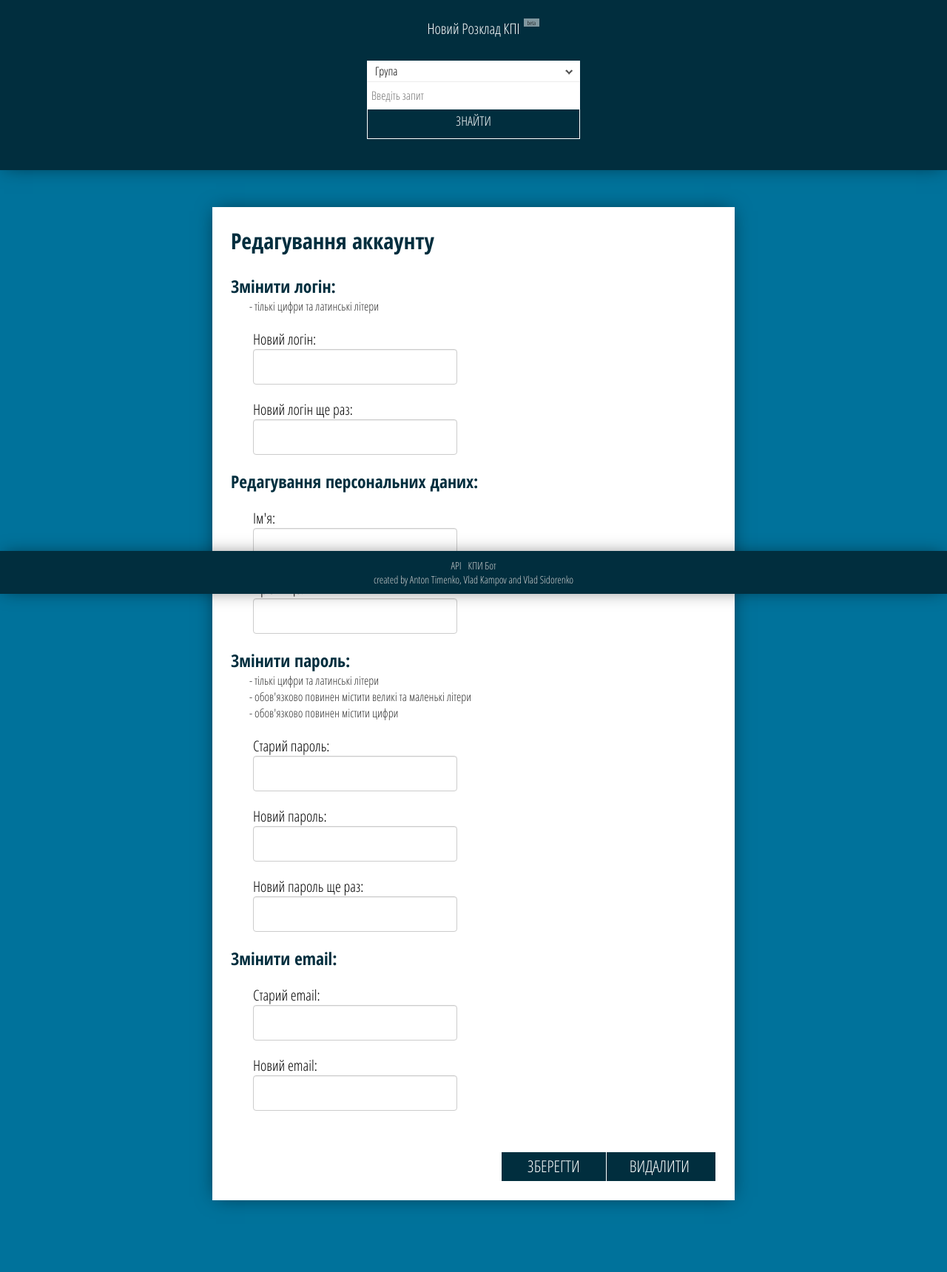
After one commit to techquilateam/rozklad, a Django app: page /profile/ in a window 1280 px wide. The commit adds this page. Shown: the whole page at 74% size. Run offline with Django 3.2, Linux system fonts and the light colour scheme; parts of the project's set-up code (start-up, migrations or seed data) failed here and were passed over.

Commit message:
Fixed view for list of more than 3 groups, html/css for profile page

```diff
--- a/frontend/sass/style.sass
+++ b/frontend/sass/style.sass
@@ -308,7 +308,7 @@ footer
 				margin-bottom: 10px
 				display: inline-block
 			.error
-				line-height: 0
+				line-height: 15px
 				color: $red
 				opacity: 0
 			input[type=text],
@@ -544,11 +544,17 @@ i.type:hover
 	display: none
 	top: 0px
 	left: 0px
+	max-width: 350px
 	background-color: $dark
 	padding: 5px 10px 5px 10px
 	color: white
 	opacity: 0.8
 	border-radius: 5px
+	a
+		color: $white
+		text-decoration: none
+	a:hover
+		text-decoration: underline
 #index_block .title
 	color: #012e3e
 #index_block #shield
@@ -559,3 +565,115 @@ input[type=password]
 #add_to_another_week,
 #edit_with_another_week
 	display: none
+.moregroups-detais
+	border-radius: 0 !important
+	font-size: 14px
+	height: 96px
+	-webkit-column-count: 4
+	-moz-column-count: 4
+	column-count: 4
+	opacity: 0.9
+	@extend #tooltip
+	display: block
+	-webkit-box-sizing: border-box
+	-moz-box-sizing: border-box
+	box-sizing: border-box
+	width: 100%
+	height: 101%
+	font-style: normal
+	display: none
+a.moregroups
+	position: absolute
+	right: 3px
+	bottom: 0
+	width: 10px
+	display: block
+	background-image: url("../img/more.png")
+	background-size: 100% 100%
+	height: 10px
+#profile-settings .container
+	color: #000
+	background: #fff
+	padding: 25px
+	max-width: 800px
+	margin: 50px auto
+	@extend .shadow
+	.title
+		margin: 0 auto 25px
+	h2, h3
+		color: $darker
+		margin: 0 auto
+	.content
+		margin-left: 30px
+	.error
+		line-height: 15px
+		color: $red
+		text-align: right
+		opacity: 0
+	input
+		width: 250px
+		outline: none
+		display: block
+		height: 34px
+		padding: 6px 12px
+		line-height: 1.42857143
+		color: #555
+		background-color: #fff
+		background-image: none
+		border: 1px solid #ccc
+		border-radius: 4px
+		-webkit-box-shadow: inset 0 1px 1px rgba(0,0,0,.075)
+		box-shadow: inset 0 1px 1px rgba(0,0,0,.075)
+		-webkit-transition: border-color ease-in-out .15s,-webkit-box-shadow ease-in-out .15s
+		-o-transition: border-color ease-in-out .15s,box-shadow ease-in-out .15s
+		transition: border-color ease-in-out .15s,box-shadow ease-in-out .15s
+	.has-success
+		border-color: #3c763d
+		-webkit-box-shadow: inset 0 1px 1px rgba(0, 0, 0, .075)
+		box-shadow: inset 0 1px 1px rgba(0, 0, 0, .075)
+
+	.has-success:focus
+		border-color: #2b542c
+		-webkit-box-shadow: inset 0 1px 1px rgba(0, 0, 0, .075), 0 0 6px #67b168
+		box-shadow: inset 0 1px 1px rgba(0, 0, 0, .075), 0 0 6px #67b168
+	.has-warning
+		border-color: #8a6d3b
+		-webkit-box-shadow: inset 0 1px 1px rgba(0, 0, 0, .075)
+		box-shadow: inset 0 1px 1px rgba(0, 0, 0, .075)
+	.has-warning:focus
+		border-color: #66512c
+		-webkit-box-shadow: inset 0 1px 1px rgba(0, 0, 0, .075), 0 0 6px #c0a16b
+		box-shadow: inset 0 1px 1px rgba(0, 0, 0, .075), 0 0 6px #c0a16b
+	.has-error
+		border-color: #a94442
+		-webkit-box-shadow: inset 0 1px 1px rgba(0, 0, 0, .075)
+		box-shadow: inset 0 1px 1px rgba(0, 0, 0, .075)
+	.has-error:focus
+		border-color: #843534
+		-webkit-box-shadow: inset 0 1px 1px rgba(0, 0, 0, .075), 0 0 6px #ce8483
+		box-shadow: inset 0 1px 1px rgba(0, 0, 0, .075), 0 0 6px #ce8483
+	.btn.disabled
+		cursor: not-allowed
+		filter: alpha(opacity=65)
+		-webkit-box-shadow: none
+		box-shadow: none
+		opacity: .65
+	p.hint
+		margin-top: 0
+		opacity: 0.8
+		font-size: 0.8em
+		margin-left: 25px
+	.button
+		background: $dark
+		-webkit-appearance: none
+		float: right
+	.button:hover
+		color: $white
+		opacity: .9
+	.button:after
+		background: $linkhover
+	.button.close
+		float: right
+	.button.close:after,
+	.button.close.active
+		background: $red
--- a/frontend/static/css/responsive.css
+++ b/frontend/static/css/responsive.css
@@ -1,4 +1,4 @@
-@media only screen and (min-device-width: 480px) and (max-device-width: 1024px), only screen and (max-width: 950px){
+@media only screen and (min-device-width: 480px) and (max-device-width: 1024px), only screen and (max-width: 1024px){
 	footer{
 		position: relative;
 	}
@@ -49,6 +49,9 @@
 	    margin-right: 10px;
 	    opacity: 0;
         visibility: hidden;
+	}
+	.moregroups {
+		display: none;
 	}
 	.login.exit {
 	    margin-left: 10px;
@@ -166,7 +169,7 @@
 		margin-left: 5px !important;
 	}
 }
-@media only screen and (min-device-width: 768px) and (max-device-width: 1024px), only screen and (min-width: 749px) and (max-width: 950px){
+@media only screen and (min-device-width: 768px) and (max-device-width: 1024px), only screen and (min-width: 749px) and (max-width: 1024px){
 	.container{
 		width: 656px
 	}
@@ -199,7 +202,7 @@ select::-ms-expand {
 		display: none;
 	}
 }
-@media only screen and (min-width: 951px) and (max-width: 1300px) {
+@media only screen and (min-width: 1025px) and (max-width: 1300px) {
 	.container{
 		max-width: 1200px
 	}
--- a/frontend/static/css/style.css
+++ b/frontend/static/css/style.css
@@ -170,7 +170,7 @@ footer {
   background: #00729b; }
 
 .shadow, header, footer, .sortable-ghost, #overlay .modal, #overlay #areyousure,
-#overlay #another_lesson {
+#overlay #another_lesson, #profile-settings .container {
   -webkit-box-shadow: 0px 0px 25px -5px rgba(0, 0, 0, 0.56);
   -moz-box-shadow: 0px 0px 25px -5px rgba(0, 0, 0, 0.56);
   box-shadow: 0px 0px 25px -5px rgba(0, 0, 0, 0.56); }
@@ -321,7 +321,7 @@ footer {
         display: inline-block; }
       #overlay .modal .content .error, #overlay #areyousure .content .error,
       #overlay #another_lesson .content .error {
-        line-height: 0;
+        line-height: 15px;
         color: #FF6140;
         opacity: 0; }
       #overlay .modal .content input[type=text], #overlay #areyousure .content input[type=text],
@@ -602,17 +602,23 @@ i.type[data-type="2"] {
 i.type:hover {
   opacity: 0.8; }
 
-#tooltip {
+#tooltip, .moregroups-detais {
   z-index: 9999;
   position: absolute;
   display: none;
   top: 0px;
   left: 0px;
+  max-width: 350px;
   background-color: #012e3e;
   padding: 5px 10px 5px 10px;
   color: white;
   opacity: 0.8;
   border-radius: 5px; }
+  #tooltip a, .moregroups-detais a {
+    color: #fff;
+    text-decoration: none; }
+  #tooltip a:hover, .moregroups-detais a:hover {
+    text-decoration: underline; }
 
 #index_block .title {
   color: #012e3e; }
@@ -628,4 +634,116 @@ input[type=password] {
 #edit_with_another_week {
   display: none; }
 
+.moregroups-detais {
+  border-radius: 0 !important;
+  font-size: 14px;
+  height: 96px;
+  -webkit-column-count: 4;
+  -moz-column-count: 4;
+  column-count: 4;
+  opacity: 0.9;
+  display: block;
+  -webkit-box-sizing: border-box;
+  -moz-box-sizing: border-box;
+  box-sizing: border-box;
+  width: 100%;
+  height: 101%;
+  font-style: normal;
+  display: none; }
+
+a.moregroups {
+  position: absolute;
+  right: 3px;
+  bottom: 0;
+  width: 10px;
+  display: block;
+  background-image: url("../img/more.png");
+  background-size: 100% 100%;
+  height: 10px; }
+
+#profile-settings .container {
+  color: #000;
+  background: #fff;
+  padding: 25px;
+  max-width: 800px;
+  margin: 50px auto; }
+  #profile-settings .container .title {
+    margin: 0 auto 25px; }
+  #profile-settings .container h2, #profile-settings .container h3 {
+    color: #012e3e;
+    margin: 0 auto; }
+  #profile-settings .container .content {
+    margin-left: 30px; }
+  #profile-settings .container .error {
+    line-height: 15px;
+    color: #FF6140;
+    text-align: right;
+    opacity: 0; }
+  #profile-settings .container input {
+    width: 250px;
+    outline: none;
+    display: block;
+    height: 34px;
+    padding: 6px 12px;
+    line-height: 1.42857;
+    color: #555;
+    background-color: #fff;
+    background-image: none;
+    border: 1px solid #ccc;
+    border-radius: 4px;
+    -webkit-box-shadow: inset 0 1px 1px rgba(0, 0, 0, 0.075);
+    box-shadow: inset 0 1px 1px rgba(0, 0, 0, 0.075);
+    -webkit-transition: border-color ease-in-out 0.15s, -webkit-box-shadow ease-in-out 0.15s;
+    -o-transition: border-color ease-in-out 0.15s, box-shadow ease-in-out 0.15s;
+    transition: border-color ease-in-out 0.15s, box-shadow ease-in-out 0.15s; }
+  #profile-settings .container .has-success {
+    border-color: #3c763d;
+    -webkit-box-shadow: inset 0 1px 1px rgba(0, 0, 0, 0.075);
+    box-shadow: inset 0 1px 1px rgba(0, 0, 0, 0.075); }
+  #profile-settings .container .has-success:focus {
+    border-color: #2b542c;
+    -webkit-box-shadow: inset 0 1px 1px rgba(0, 0, 0, 0.075), 0 0 6px #67b168;
+    box-shadow: inset 0 1px 1px rgba(0, 0, 0, 0.075), 0 0 6px #67b168; }
+  #profile-settings .container .has-warning {
+    border-color: #8a6d3b;
+    -webkit-box-shadow: inset 0 1px 1px rgba(0, 0, 0, 0.075);
+    box-shadow: inset 0 1px 1px rgba(0, 0, 0, 0.075); }
+  #profile-settings .container .has-warning:focus {
+    border-color: #66512c;
+    -webkit-box-shadow: inset 0 1px 1px rgba(0, 0, 0, 0.075), 0 0 6px #c0a16b;
+    box-shadow: inset 0 1px 1px rgba(0, 0, 0, 0.075), 0 0 6px #c0a16b; }
+  #profile-settings .container .has-error {
+    border-color: #a94442;
+    -webkit-box-shadow: inset 0 1px 1px rgba(0, 0, 0, 0.075);
+    box-shadow: inset 0 1px 1px rgba(0, 0, 0, 0.075); }
+  #profile-settings .container .has-error:focus {
+    border-color: #843534;
+    -webkit-box-shadow: inset 0 1px 1px rgba(0, 0, 0, 0.075), 0 0 6px #ce8483;
+    box-shadow: inset 0 1px 1px rgba(0, 0, 0, 0.075), 0 0 6px #ce8483; }
+  #profile-settings .container .btn.disabled {
+    cursor: not-allowed;
+    filter: alpha(opacity=65);
+    -webkit-box-shadow: none;
+    box-shadow: none;
+    opacity: 0.65; }
+  #profile-settings .container p.hint {
+    margin-top: 0;
+    opacity: 0.8;
+    font-size: 0.8em;
+    margin-left: 25px; }
+  #profile-settings .container .button {
+    background: #012e3e;
+    -webkit-appearance: none;
+    float: right; }
+  #profile-settings .container .button:hover {
+    color: #fff;
+    opacity: 0.9; }
+  #profile-settings .container .button:after {
+    background: #2194be; }
+  #profile-settings .container .button.close {
+    float: right; }
+  #profile-settings .container .button.close:after,
+  #profile-settings .container .button.close.active {
+    background: #FF6140; }
+
 /*# sourceMappingURL=style.css.map */
--- /dev/null
+++ b/frontend/templates/profile.html
@@ -0,0 +1,88 @@
+{% extends 'base.html' %}
+
+{% block content %}
+	<section id="profile-settings">
+		<div class="container">
+			<h2 class="title">Редагування аккаунту</h2>
+			<div class="one_half">
+				<h3>Змінити логін: </h3>
+				<p class="hint">- тількі цифри та латинські літери</p>
+				<div class="content">
+					<p>
+						<label for="Логін">Новий логін:</label><br>
+						<input type="text" id="new_login">
+					</p>
+					<p>
+						<label for="Логін">Новий логін ще раз:</label><br>
+						<input type="text" id="new_login_again">
+					</p>
+				</div>
+			</div>
+			<div class="one_half last">
+				<h3>Редагування персональних даних:</h3>
+				<div class="content">
+					<p>
+						<label for="Логін">Ім'я:</label><br>
+						<input type="text" id="Логін">
+					</p>
+					<p>
+						<label for="Логін">Прізвище:</label><br>
+						<input type="text" id="Логін">
+					</p>
+				</div>
+			</div>
+			<div class="clear"></div>
+			<div class="one_half">
+				<h3>Змінити пароль: </h3>
+				<p class="hint">- тількі цифри та латинські літери <br>
+				- обов'язково повинен містити великі та маленькі літери <br>
+				- обов'язково повинен містити цифри</p>
+				<div class="content">
+					<p>
+						<label for="Логін">Старий пароль:</label><br>
+						<input type="text" id="Логін">
+					</p>
+					<p>
+						<label for="Логін">Новий пароль:</label><br>
+						<input type="text" id="Логін">
+					</p>
+					<p>
+						<label for="Логін">Новий пароль ще раз:</label><br>
+						<input type="text" id="Логін">
+					</p>
+				</div>
+			</div>
+			<div class="one_half last">
+				<h3>Змінити email:</h3>
+				<div class="content">
+					<p>
+						<label for="Логін">Старий email:</label><br>
+						<input type="text" id="Логін">
+					</p>
+					<p>
+						<label for="Логін">Новий email:</label><br>
+						<input type="text" id="Логін">
+					</p>
+				</div>
+			</div>
+			<div class="clear"></div>
+			<p class="error">Перевірте правильність уведених даних</p>
+			<button class="button close" id="delete">Видалити</button>
+			<button class="button" id="save_lesson">Зберегти</button>
+			<div class="clear"></div>
+		</div>
+	</section>
+	<script>
+		$(document).ready(function() {
+			$("#new_login").keyup(function() {
+				$(this).removeClass("has-error").removeClass("has-success").removeClass("has-warning")
+				var reg=/^(?:[a-z]*[a-z]\d[a-z]*$|[a-z]*[a-z][a-z]*$)/i; //i will fix it, yeah
+				if (reg.test($(this).val())) {
+					$(this).addClass("has-success")
+				} else {
+					$(this).addClass("has-warning")
+				}
+			})
+		})
+	</script>
+{% endblock %}
--- a/frontend/urls.py
+++ b/frontend/urls.py
@@ -13,4 +13,5 @@ urlpatterns = [
     url(r'^login/$', views.auth_login),
     url(r'^logout/$', views.auth_logout),
     url(r'^admin/', include(admin.site.urls)),
+    url(r'^profile/', views.profile)
 ]
--- a/frontend/views.py
+++ b/frontend/views.py
@@ -16,6 +16,10 @@ forbidden_request = HttpResponseForbidden('Forbidden')
 @ensure_csrf_cookie
 def index(request):
     return render(request, 'index.html', {})
+
+@ensure_csrf_cookie
+def profile(request):
+    return render(request, 'profile.html', {})
 
 @ensure_csrf_cookie
 def timetable(request, type, id):
```
Also changed, not shown: frontend/templates/base.html (+24 -16 lines), frontend/templates/timetable.html (+20 -8 lines), frontend/templates/timetable_edit.html (+20 -8 lines), frontend/static/img/more.png (added).
